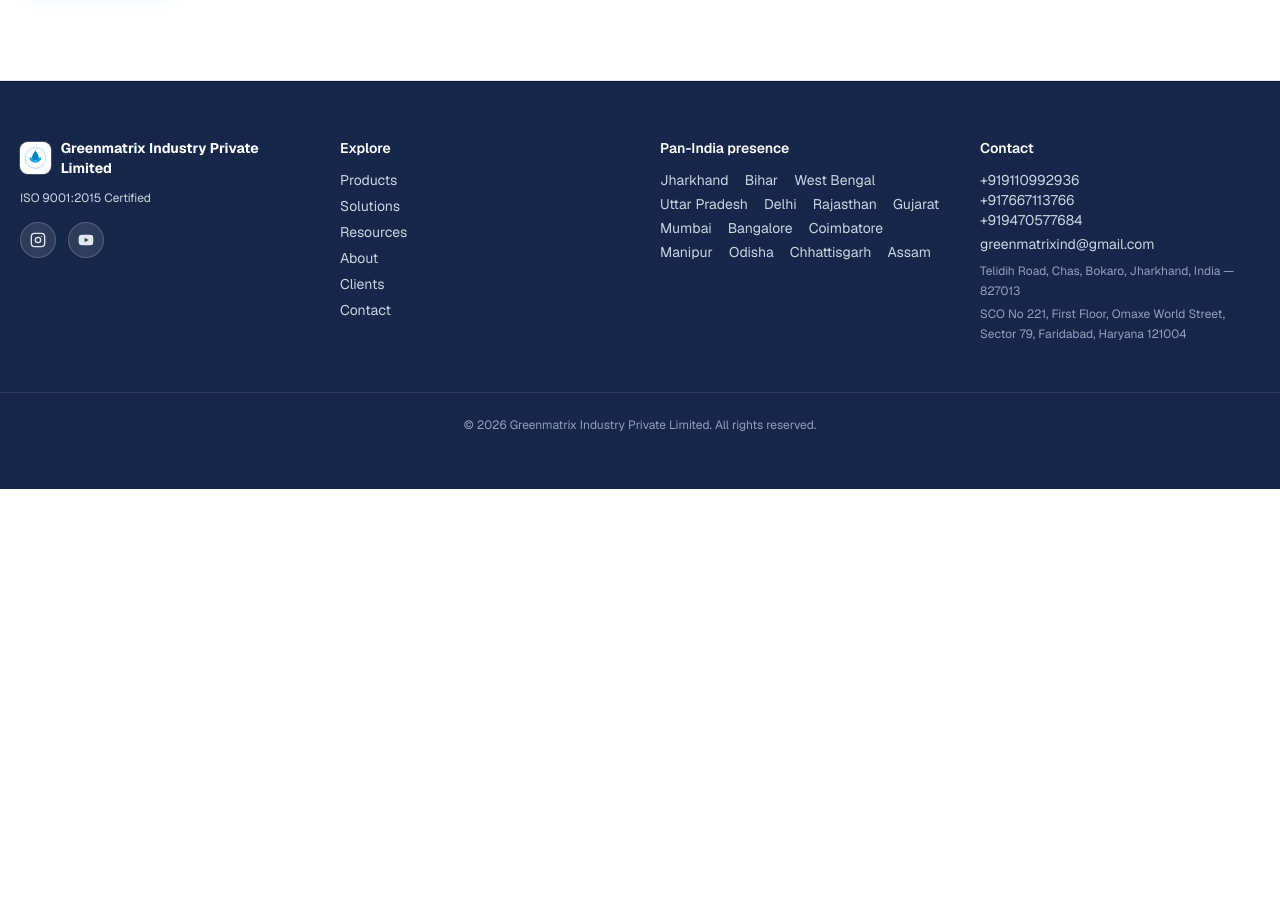
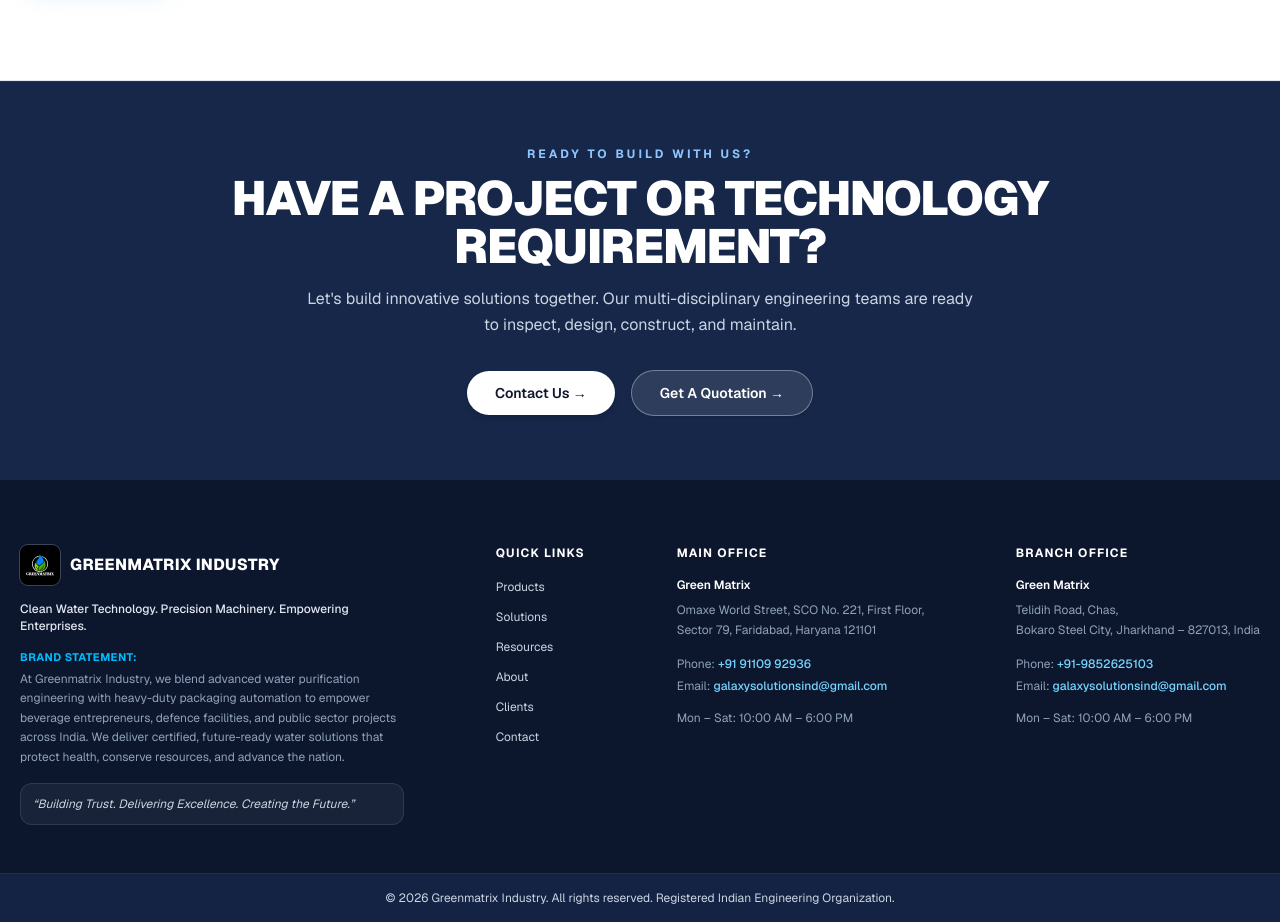
Before and after one commit to aAdi0103/greenmatrix, a Next.js app in the folder greenmatric-frontend/client/: page /about in a window 1280 px wide. Shown: the part 1220-2142 px from the top of the page. Before the commit the page ends 1709 px from the top, so only its background shows below. Built offline with nearby package versions, Linux system fonts and the light colour scheme; no server answers.

Commit message:
logo and footer design chnage

```diff
--- a/greenmatric-frontend/client/src/app/page.tsx
+++ b/greenmatric-frontend/client/src/app/page.tsx
@@ -160,22 +160,6 @@
           </div>
         </Container>
       </Section>
-
-      {/* CTA band */}
-      <Section className="bg-white border-t border-slate-200">
-        <Container>
-          <Reveal>
-            <div className="rounded-3xl border border-blue-200 bg-gradient-to-br from-blue-600 to-sky-600 p-10 text-center text-white shadow-xl">
-              <h2 className="text-3xl sm:text-4xl font-black tracking-tight text-white">Get a quote in 24 hours</h2>
-              <p className="mt-3 text-blue-100 max-w-xl mx-auto">Tell us your target output — we&apos;ll spec the machine or the whole line and call you back within a day.</p>
-              <div className="mt-6 flex justify-center gap-3">
-                <button onClick={() => openQuote()} className="inline-flex items-center justify-center rounded-full bg-white px-6 py-3 text-sm font-semibold text-blue-700 shadow-md hover:bg-blue-50 transition">Get a Quote</button>
-                <Link href="/contact" className="inline-flex items-center justify-center rounded-full border border-white/30 px-6 py-3 text-sm font-semibold text-white hover:bg-white/10 transition">Contact us</Link>
-              </div>
-            </div>
-          </Reveal>
-        </Container>
-      </Section>
     </div>
   );
 }
--- a/greenmatric-frontend/client/src/components/BrandLogo.tsx
+++ b/greenmatric-frontend/client/src/components/BrandLogo.tsx
@@ -1,12 +1,10 @@
-// Bundled brand mark (blue water-drop + pure water blue accents) — no external dependency.
 export function BrandLogo({ className = "" }: { className?: string }) {
   return (
-    <svg viewBox="0 0 48 48" className={className} aria-hidden>
-      <circle cx="24" cy="24" r="22" fill="none" stroke="#0284c7" strokeOpacity="0.3" strokeWidth="2" />
-      {/* leaves / water crest */}
-      <path d="M24 34c-7 0-12-4-13-11 7-1 12 2 13 9 1-7 6-10 13-9-1 7-6 11-13 11Z" fill="#0ea5e9" />
-      {/* water drop */}
-      <path d="M24 8c4 6 7 10 7 14a7 7 0 0 1-14 0c0-4 3-8 7-14Z" fill="#0284c7" />
-    </svg>
+    // eslint-disable-next-line @next/next/no-img-element
+    <img
+      src="/logo_1.svg"
+      alt="Greenmatrix Logo"
+      className={`object-contain ${className}`}
+    />
   );
 }
--- a/greenmatric-frontend/client/src/components/Footer.tsx
+++ b/greenmatric-frontend/client/src/components/Footer.tsx
@@ -1,94 +1,166 @@
+"use client";
+
 import Link from "next/link";
-import { LEGAL_NAME, ISO, CONTACT, SOCIAL, PRESENCE, NAV } from "@/content/site";
+import { NAV } from "@/content/site";
 import { BrandLogo } from "./BrandLogo";
-
-// Brand glyphs (lucide dropped brand icons for trademark reasons).
-function Instagram({ className = "" }: { className?: string }) {
-  return (
-    <svg viewBox="0 0 24 24" fill="none" stroke="currentColor" strokeWidth="2" strokeLinecap="round" strokeLinejoin="round" className={className}>
-      <rect x="2" y="2" width="20" height="20" rx="5" /><circle cx="12" cy="12" r="4" /><line x1="17.5" y1="6.5" x2="17.5" y2="6.5" />
-    </svg>
-  );
-}
-function Youtube({ className = "" }: { className?: string }) {
-  return (
-    <svg viewBox="0 0 24 24" fill="currentColor" className={className}>
-      <path d="M23 12s0-3.8-.5-5.6a2.9 2.9 0 0 0-2-2C18.7 4 12 4 12 4s-6.7 0-8.5.4a2.9 2.9 0 0 0-2 2C1 8.2 1 12 1 12s0 3.8.5 5.6a2.9 2.9 0 0 0 2 2C5.3 20 12 20 12 20s6.7 0 8.5-.4a2.9 2.9 0 0 0 2-2C23 15.8 23 12 23 12ZM10 15.5v-7l6 3.5-6 3.5Z" />
-    </svg>
-  );
-}
+import { useQuote } from "@/context/quote";
 
 export function Footer() {
+  const { openQuote } = useQuote();
+
   return (
-    <footer className="border-t border-[#0e1930] bg-[#172749] text-white py-14">
-      <div className="mx-auto max-w-7xl px-5 grid md:grid-cols-4 gap-10 text-sm">
-        <div>
-          <div className="flex items-center gap-2.5">
-            <div className="flex h-8 w-8 items-center justify-center rounded-lg bg-white p-1 shadow-sm ring-1 ring-white/20">
-              <BrandLogo className="h-full w-full" />
-            </div>
-            <span className="font-bold text-white">{LEGAL_NAME}</span>
-          </div>
-          <p className="mt-3 text-slate-300 text-xs">{ISO}</p>
-          <div className="mt-4 flex gap-3">
-            <a
-              href={SOCIAL.instagram}
-              target="_blank"
-              aria-label="Instagram"
-              className="grid h-9 w-9 place-items-center rounded-full border border-white/20 bg-white/10 text-slate-200 hover:bg-white hover:text-[#172749] hover:border-white shadow-xs transition"
+    <footer>
+      {/* Pre-Footer CTA Banner matching reference */}
+      <section className="border-t border-[#1d315d] bg-[#172749] py-16 text-center text-white">
+        <div className="mx-auto max-w-5xl px-5">
+          <p className="text-xs font-bold tracking-[0.25em] text-blue-300 uppercase">
+            READY TO BUILD WITH US?
+          </p>
+          <h2 className="mt-3 text-2xl sm:text-4xl lg:text-5xl font-black tracking-tight uppercase">
+            HAVE A PROJECT OR TECHNOLOGY REQUIREMENT?
+          </h2>
+          <p className="mt-4 text-sm sm:text-base text-slate-300 max-w-2xl mx-auto leading-relaxed">
+            Let&apos;s build innovative solutions together. Our multi-disciplinary engineering teams are ready to inspect, design, construct, and maintain.
+          </p>
+          <div className="mt-8 flex flex-wrap items-center justify-center gap-4">
+            <Link
+              href="/contact"
+              className="inline-flex items-center gap-2 rounded-full bg-white px-7 py-3 text-sm font-semibold text-slate-900 shadow-md hover:bg-slate-100 hover:shadow-lg transition"
             >
-              <Instagram className="h-4 w-4" />
-            </a>
-            <a
-              href={SOCIAL.youtube}
-              target="_blank"
-              aria-label="YouTube"
-              className="grid h-9 w-9 place-items-center rounded-full border border-white/20 bg-white/10 text-slate-200 hover:bg-white hover:text-[#172749] hover:border-white shadow-xs transition"
+              Contact Us →
+            </Link>
+            <button
+              onClick={() => openQuote()}
+              className="inline-flex items-center gap-2 rounded-full border border-white/35 bg-white/10 px-7 py-3 text-sm font-semibold text-white shadow-sm hover:bg-white/20 transition"
             >
-              <Youtube className="h-4 w-4" />
-            </a>
+              Get A Quotation →
+            </button>
           </div>
         </div>
+      </section>
+
+      {/* Main Footer Section */}
+      <div className="border-t border-slate-900/60 bg-[#0c172e] text-slate-300 pt-16 pb-12">
+        <div className="mx-auto max-w-7xl px-5 flex flex-col md:flex-row flex-wrap lg:flex-nowrap justify-between items-start gap-10 text-sm">
+          {/* Column 1: Brand & Statement */}
+          <div className="space-y-4 max-w-sm lg:w-[32%]">
+            <div className="flex items-center gap-2.5">
+              <div className="flex h-10 w-10 items-center justify-center rounded-lg bg-black p-0.5 shadow-sm ring-1 ring-white/20 overflow-hidden">
+                <BrandLogo className="h-full w-full object-contain" />
+              </div>
+              <span className="font-extrabold text-base tracking-wide text-white">
+                GREENMATRIX INDUSTRY
+              </span>
+            </div>
+            <p className="text-xs font-medium text-slate-200 leading-snug">
+              Clean Water Technology. Precision Machinery. Empowering Enterprises.
+            </p>
             <div>
-          <div className="font-semibold text-white mb-3">Explore</div>
-          <ul className="space-y-1.5 text-slate-300">
+              <span className="block text-[11px] font-bold uppercase tracking-wider text-sky-400">
+                Brand Statement:
+              </span>
+              <p className="mt-1 text-xs text-slate-400 leading-relaxed">
+                At Greenmatrix Industry, we blend advanced water purification engineering with heavy-duty packaging automation to empower beverage entrepreneurs, defence facilities, and public sector projects across India. We deliver certified, future-ready water solutions that protect health, conserve resources, and advance the nation.
+              </p>
+            </div>
+            <div className="rounded-xl border border-white/10 bg-white/5 p-3 text-xs italic text-slate-300">
+              &ldquo;Building Trust. Delivering Excellence. Creating the Future.&rdquo;
+            </div>
+          </div>
+
+          {/* Column 2: Quick Links (Kept as current) */}
+          <div className="shrink-0">
+            <h3 className="text-xs font-bold uppercase tracking-widest text-white mb-4">
+              QUICK LINKS
+            </h3>
+            <ul className="space-y-2.5 text-xs text-slate-300">
               {NAV.map((n) => (
                 <li key={n.href}>
-                <Link href={n.href} className="hover:text-white transition-colors">
+                  <Link
+                    href={n.href}
+                    className="hover:text-white transition-colors block py-0.5"
+                  >
                     {n.label}
                   </Link>
                 </li>
               ))}
             </ul>
           </div>
-        <div>
-          <div className="font-semibold text-white mb-3">Pan-India presence</div>
-          <div className="flex flex-wrap gap-x-4 gap-y-1 text-slate-300">
-            {PRESENCE.map((p) => (
-              <span key={p}>{p}</span>
-            ))}
+
+          {/* Column 3: Main Office */}
+          <div className="shrink-0 max-w-xs">
+            <h3 className="text-xs font-bold uppercase tracking-widest text-white mb-4">
+              MAIN OFFICE
+            </h3>
+            <div className="space-y-2 text-xs text-slate-300">
+              <p className="font-semibold text-white">Green Matrix</p>
+              <p className="text-slate-400 leading-relaxed">
+                Omaxe World Street, SCO No. 221, First Floor,
+                <br />
+                Sector 79, Faridabad, Haryana 121101
+              </p>
+              <div className="pt-2">
+                <a
+                  href="tel:+919110992936"
+                  className="block text-slate-300 hover:text-white transition-colors"
+                >
+                  <span className="text-slate-400">Phone: </span>
+                  <span className="text-sky-300 font-medium">+91 91109 92936</span>
+                </a>
+                <a
+                  href="mailto:galaxysolutionsind@gmail.com"
+                  className="block text-slate-300 hover:text-white transition-colors mt-1.5 break-all"
+                >
+                  <span className="text-slate-400">Email: </span>
+                  <span className="text-sky-300 font-medium">galaxysolutionsind@gmail.com</span>
+                </a>
+              </div>
+              <p className="pt-2 text-slate-400">
+                Mon – Sat: 10:00 AM – 6:00 PM
+              </p>
             </div>
           </div>
-        <div>
-          <div className="font-semibold text-white mb-3">Contact</div>
-          <a href={`tel:${CONTACT.phonePrimary}`} className="block text-slate-300 hover:text-white transition-colors">
-            {CONTACT.phonePrimary}
+
+          {/* Column 4: Branch Office */}
+          <div className="shrink-0 max-w-xs">
+            <h3 className="text-xs font-bold uppercase tracking-widest text-white mb-4">
+              BRANCH OFFICE
+            </h3>
+            <div className="space-y-2 text-xs text-slate-300">
+              <p className="font-semibold text-white">Green Matrix</p>
+              <p className="text-slate-400 leading-relaxed">
+                Telidih Road, Chas,
+                <br />
+                Bokaro Steel City, Jharkhand – 827013, India
+              </p>
+              <div className="pt-2">
+                <a
+                  href="tel:+919852625103"
+                  className="block text-slate-300 hover:text-white transition-colors"
+                >
+                  <span className="text-slate-400">Phone: </span>
+                  <span className="text-sky-300 font-medium">+91-9852625103</span>
                 </a>
-          <a href={`tel:${CONTACT.phoneSecondary}`} className="block text-slate-300 hover:text-white transition-colors">
-            {CONTACT.phoneSecondary}
+                <a
+                  href="mailto:galaxysolutionsind@gmail.com"
+                  className="block text-slate-300 hover:text-white transition-colors mt-1.5 break-all"
+                >
+                  <span className="text-slate-400">Email: </span>
+                  <span className="text-sky-300 font-medium">galaxysolutionsind@gmail.com</span>
                 </a>
-          <a href={`tel:${CONTACT.phoneTertiary}`} className="block text-slate-300 hover:text-white transition-colors">
-            {CONTACT.phoneTertiary}
-          </a>
-          <a href={`mailto:${CONTACT.email}`} className="block text-slate-300 hover:text-white transition-colors mt-1">
-            {CONTACT.email}
-          </a>
-          <p className="text-slate-400 mt-2 text-xs leading-relaxed">{CONTACT.address}</p>
-          <p className="text-slate-400 mt-1 text-xs leading-relaxed">{CONTACT.address2}</p>
+              </div>
+              <p className="pt-2 text-slate-400">
+                Mon – Sat: 10:00 AM – 6:00 PM
+              </p>
             </div>
           </div>
-      <div className="mx-auto max-w-7xl px-5 mt-12 pt-6 border-t border-white/10 text-center text-xs text-slate-400">
-        © {new Date().getFullYear()} {LEGAL_NAME}. All rights reserved.
+        </div>
+
+      </div>
+
+      {/* Bottom Copyright Strip */}
+      <div className="bg-[#142343] border-t border-blue-900/50 py-4 text-center text-xs text-slate-300">
+        © {new Date().getFullYear()} Greenmatrix Industry. All rights reserved. Registered Indian Engineering Organization.
       </div>
     </footer>
   );
--- a/greenmatric-frontend/client/src/components/Header.tsx
+++ b/greenmatric-frontend/client/src/components/Header.tsx
@@ -13,8 +13,8 @@
     <header className="fixed top-0 inset-x-0 z-50 backdrop-blur-md bg-[#172749]/95 border-b border-[#0e1930] shadow-sm">
       <div className="mx-auto max-w-7xl px-5 h-16 flex items-center justify-between">
         <Link href="/" className="flex items-center gap-2.5">
-          <div className="flex h-9 w-9 items-center justify-center rounded-lg bg-white p-1 shadow-sm ring-1 ring-white/20">
-            <BrandLogo className="h-full w-full" />
+          <div className="flex h-10 w-10 items-center justify-center rounded-lg bg-black p-0.5 shadow-sm ring-1 ring-white/20 overflow-hidden">
+            <BrandLogo className="h-full w-full object-contain" />
           </div>
           <span className="font-bold tracking-tight text-lg text-white">{BRAND}</span>
         </Link>
--- a/greenmatric-frontend/client/src/content/site.ts
+++ b/greenmatric-frontend/client/src/content/site.ts
@@ -48,7 +48,7 @@
 
 // Assets pulled from existing site (placeholders until real assets arrive).
 export const ASSETS = {
-  logo: "https://greenmatrix.co.in/wp-content/uploads/2024/01/cropped-cropped-greenmatrix-logo-119x89.png",
+  logo: "/logo_1.svg",
   hero: "https://greenmatrix.co.in/wp-content/uploads/2024/01/Water-Treatment-Plants.jpg",
 };
 
```
Also changed, not shown: greenmatric-frontend/client/public/logo_1.svg (added), 1 other file (tests, documents, lock files or other folders). Lines whose indentation alone changed are shown as unchanged.
